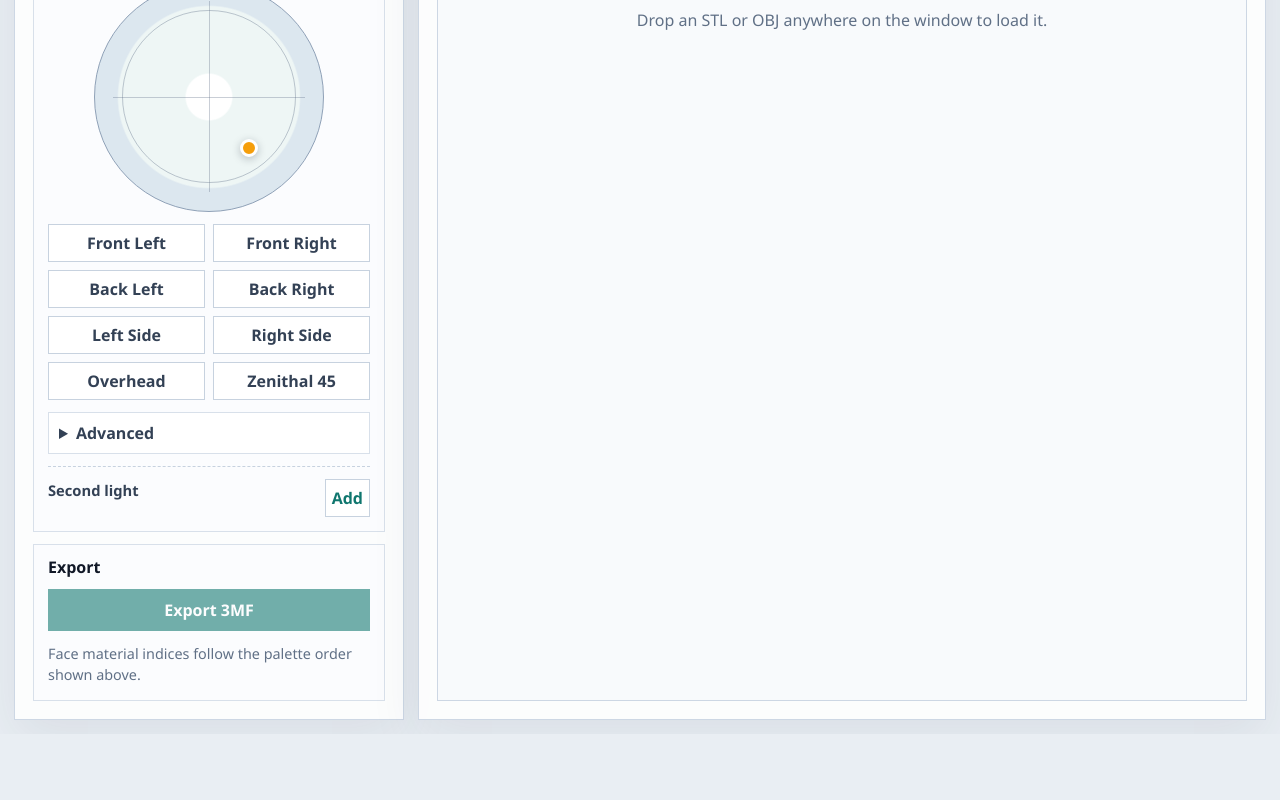
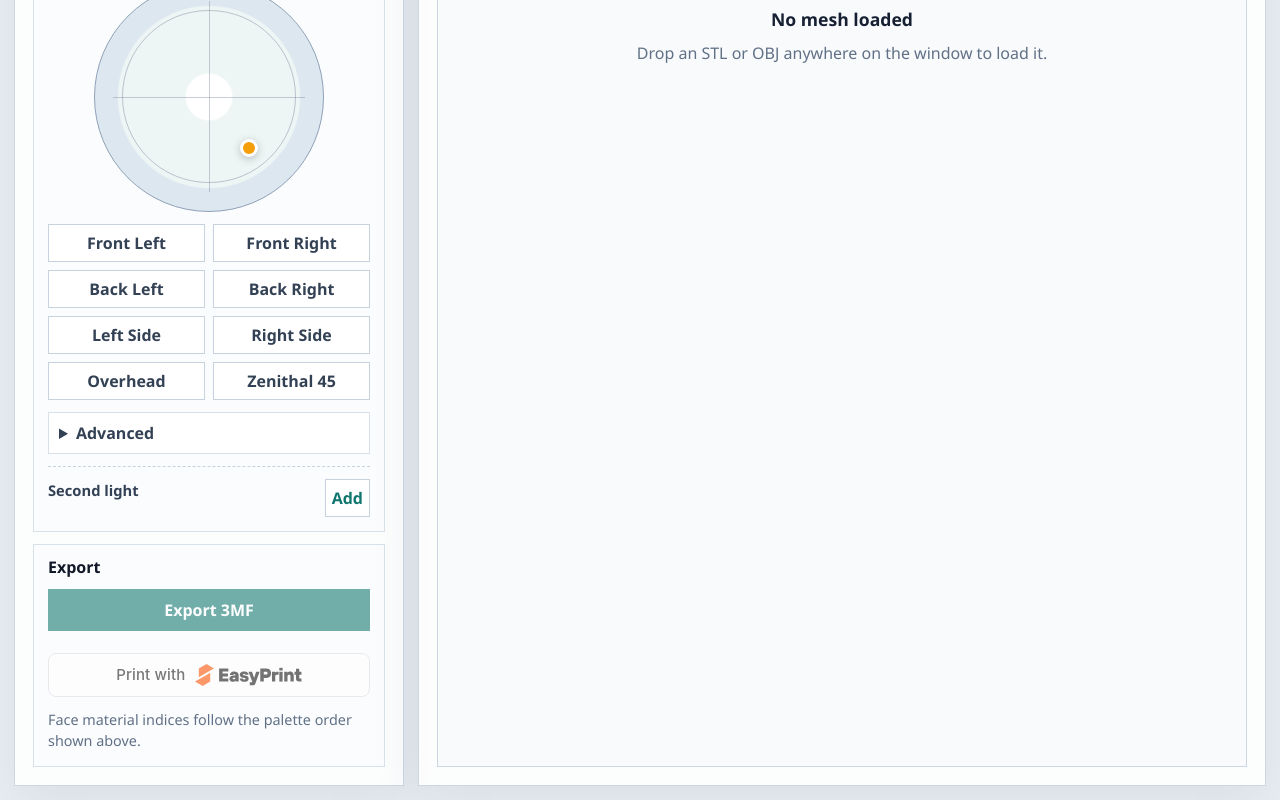
Before and after one commit to prusa3d/Color-Mix-Shading, a React (Vite) app: page / in a window 1280 px wide. Shown: the part 783-1583 px from the top of the page. Before the commit the page ends 1517 px from the top, so only its background shows below. Built offline with nearby package versions, Linux system fonts and the light colour scheme.

Commit message:
add print with Prusa EasyPrint

```diff
--- a/src/App.tsx
+++ b/src/App.tsx
@@ -1,5 +1,7 @@
 import { useCallback, useEffect, useMemo, useRef, useState, type ChangeEvent, type PointerEvent } from 'react';
-import { exportMeshAsThreeMf } from './lib/export/threeMf';
+import { saveAs } from 'file-saver';
+import { buildThreeMfBlob } from './lib/export/threeMf';
+import { openInEasyPrint } from './lib/export/easyprint';
 import { computeAssignments } from './lib/materials/assignMaterials';
 import { parseMeshFile } from './lib/mesh/parseMesh';
 import { normalize } from './lib/mesh/vector';
@@ -191,6 +193,7 @@ export default function App() {
   const [secondLightColor, setSecondLightColor] = useState<string | null>(null);
   const [isProcessing, setIsProcessing] = useState(false);
   const [isExporting, setIsExporting] = useState(false);
+  const [isSendingToEasyPrint, setIsSendingToEasyPrint] = useState(false);
   const [status, setStatus] = useState<string>('Ready for STL, OBJ, or 3MF import.');
   const [error, setError] = useState<string | null>(null);
   const [isDragging, setIsDragging] = useState(false);
@@ -315,6 +318,26 @@ export default function App() {
     event.target.value = '';
   };
 
+  const prepareThreeMfBlob = async () => {
+    if (!originalMesh) {
+      return null;
+    }
+
+    const { assignments, materials } = await computeAssignments(originalMesh, {
+      mode,
+      lightDirection,
+      axis,
+      materialCount,
+      palette,
+      secondLight:
+        secondLightColor !== null
+          ? { direction: secondLightDirection, color: secondLightColor }
+          : null,
+    });
+    setStatus('Packaging 3MF...');
+    return buildThreeMfBlob(originalMesh, assignments, materials);
+  };
+
   const handleExport = async () => {
     if (!originalMesh) {
       return;
@@ -326,19 +349,11 @@ export default function App() {
     setStatus('Computing material assignments...');
 
     try {
-      const { assignments, materials } = await computeAssignments(originalMesh, {
-        mode,
-        lightDirection,
-        axis,
-        materialCount,
-        palette,
-        secondLight:
-          secondLightColor !== null
-            ? { direction: secondLightDirection, color: secondLightColor }
-            : null,
-      });
-      setStatus('Packaging 3MF...');
-      const result = await exportMeshAsThreeMf(originalMesh, assignments, materials);
+      const result = await prepareThreeMfBlob();
+      if (!result) {
+        return;
+      }
+      saveAs(result.blob, result.fileName);
       setStatus(`Exported ${result.fileName} with ${result.materialCount} materials.`);
     } catch (caughtError) {
       setError(caughtError instanceof Error ? caughtError.message : '3MF export failed.');
@@ -346,6 +361,39 @@ export default function App() {
     } finally {
       setIsProcessing(false);
       setIsExporting(false);
+    }
+  };
+
+  const handlePrintWithEasyPrint = async () => {
+    if (!originalMesh) {
+      return;
+    }
+
+    setIsProcessing(true);
+    setIsSendingToEasyPrint(true);
+    setError(null);
+    setStatus('Computing material assignments...');
+
+    try {
+      const result = await prepareThreeMfBlob();
+      if (!result) {
+        return;
+      }
+      setStatus('Sending to EasyPrint...');
+      openInEasyPrint(result.blob, result.fileName, {
+        sourceName: 'Color Mix Shading',
+        sourceUrl: window.location.href,
+        target: 'blank',
+      });
+      setStatus(`Opened ${result.fileName} in EasyPrint.`);
+    } catch (caughtError) {
+      setError(
+        caughtError instanceof Error ? caughtError.message : 'Failed to send to EasyPrint.',
+      );
+      setStatus('EasyPrint hand-off failed.');
+    } finally {
+      setIsProcessing(false);
+      setIsSendingToEasyPrint(false);
     }
   };
 
@@ -513,6 +561,42 @@ export default function App() {
           <button className="primary-button" type="button" onClick={handleExport} disabled={!originalMesh || isProcessing}>
             {isExporting ? 'Exporting...' : 'Export 3MF'}
           </button>
+          <button
+            className="easyprint-button"
+            type="button"
+            onClick={handlePrintWithEasyPrint}
+            disabled={!originalMesh || isProcessing}
+          >
+            <span className="easyprint-button__label">
+              {isSendingToEasyPrint ? 'Sending...' : 'Print with'}
+            </span>
+            {isSendingToEasyPrint ? null : (
+              <svg
+                className="easyprint-button__logo"
+                xmlns="http://www.w3.org/2000/svg"
+                viewBox="0 0 406.37 83.99"
+                aria-hidden="true"
+                focusable="false"
+              >
+                <g fill="#fd5000">
+                  <polygon points="72.66 16.8 43.59 .01 14.52 16.8 14.52 50.36 43.59 33.58 72.66 16.8" />
+                  <polygon points="0 67.2 29.08 83.98 58.15 67.2 58.15 33.63 29.08 50.41 0 67.2" />
+                </g>
+                <g fill="#121212">
+                  <polygon points="92.02 67.2 127.3 67.2 127.3 55.1 105.34 55.1 105.34 47.76 125.86 47.76 125.86 36.24 105.34 36.24 105.34 28.82 127.3 28.82 127.3 16.8 92.02 16.8 92.02 67.2" />
+                  <path d="M158.73,30.94c-2.59-1.27-5.64-1.91-9.14-1.91-3.26,0-6.12.58-8.57,1.73-2.45,1.15-4.36,2.69-5.72,4.61-1.37,1.92-2.17,4.01-2.41,6.26h12.02c.82-1.82,2.38-2.74,4.68-2.74,1.34,0,2.47.44,3.38,1.33.91.89,1.37,2.03,1.37,3.42v.65h-7.85c-4.9,0-8.64,1.12-11.23,3.35-2.59,2.23-3.89,5.17-3.89,8.82,0,2.16.54,4.1,1.62,5.83,1.08,1.73,2.65,3.1,4.72,4.1,2.06,1.01,4.49,1.51,7.27,1.51,2.21,0,4.19-.37,5.94-1.12,1.75-.74,3.01-1.57,3.78-2.48h.36l.72,2.88h11.02v-23.54c0-2.78-.7-5.28-2.09-7.49-1.39-2.21-3.38-3.95-5.98-5.22ZM154.34,52.72c0,1.78-.55,3.18-1.66,4.21s-2.62,1.55-4.54,1.55c-1.39,0-2.45-.29-3.17-.86s-1.08-1.37-1.08-2.38.38-1.73,1.15-2.3c.77-.58,1.92-.86,3.46-.86h5.83v.65Z" />
+                  <path d="M192.07,43.94l-5.4-.79c-2.35-.33-3.53-1.15-3.53-2.45,0-.72.38-1.34,1.15-1.87.77-.53,1.87-.79,3.31-.79,1.58,0,2.79.3,3.64.9.84.6,1.26,1.38,1.26,2.34h12.1c0-2.06-.65-4.06-1.94-5.98-1.3-1.92-3.23-3.48-5.8-4.68-2.57-1.2-5.65-1.8-9.25-1.8s-6.59.54-9.11,1.62c-2.52,1.08-4.42,2.54-5.69,4.39-1.27,1.85-1.91,3.9-1.91,6.16,0,3.12,1.09,5.66,3.28,7.63,2.18,1.97,5.46,3.29,9.83,3.96l5.26.79c1.34.19,2.28.52,2.81.97.53.46.79,1.09.79,1.91,0,.77-.41,1.4-1.22,1.91s-2.04.76-3.67.76c-1.78,0-3.08-.31-3.92-.94-.84-.62-1.26-1.44-1.26-2.45h-12.17c0,1.97.61,3.91,1.84,5.83,1.22,1.92,3.14,3.53,5.76,4.82,2.62,1.3,5.87,1.94,9.76,1.94s6.83-.54,9.4-1.62c2.57-1.08,4.49-2.54,5.76-4.39,1.27-1.85,1.91-3.88,1.91-6.08,0-6.77-4.32-10.8-12.96-12.1Z" />
+                  <path d="M226.64,51.07h-1.44l-7.63-21.31h-13.32l14.83,38.52-.29.65c-.38.82-1.08,1.22-2.09,1.22h-7.63v11.45h10.8c3.12,0,5.5-.61,7.13-1.84,1.63-1.22,2.93-3.18,3.89-5.87l15.77-44.14h-13.32l-6.7,21.31Z" />
+                  <path d="M282.18,19.03c-2.62-1.49-5.63-2.23-9.04-2.23h-23.9v50.4h13.32v-14.04h10.58c3.41,0,6.42-.74,9.04-2.23,2.62-1.49,4.64-3.61,6.08-6.37,1.44-2.76,2.16-5.96,2.16-9.61s-.72-6.84-2.16-9.58c-1.44-2.74-3.47-4.85-6.08-6.34ZM275.73,38.86c-.91.98-2.06,1.48-3.46,1.48h-9.72v-10.8h9.72c1.39,0,2.54.5,3.46,1.51.91,1.01,1.37,2.3,1.37,3.89s-.46,2.94-1.37,3.92Z" />
+                  <path d="M308.51,30.55c-1.18.53-2.03,1.15-2.56,1.87h-.36l-.72-2.66h-10.94v37.44h12.46v-19.22c0-4.42,2.11-6.62,6.34-6.62h6.48v-11.59h-6.77c-1.44,0-2.75.26-3.92.79Z" />
+                  <rect x="321.83" y="14.64" width="12.74" height="10.08" />
+                  <rect x="321.97" y="29.76" width="12.46" height="37.44" />
+                  <path d="M370.08,30.91c-2.16-1.25-4.66-1.87-7.49-1.87-2.3,0-4.32.37-6.05,1.12-1.73.75-3,1.57-3.82,2.48h-.36l-.72-2.88h-10.94v37.44h12.46v-20.23c0-1.73.52-3.14,1.55-4.25,1.03-1.1,2.41-1.66,4.14-1.66s3.11.55,4.14,1.66c1.03,1.11,1.55,2.52,1.55,4.25v20.23h12.46v-22.9c0-3.07-.61-5.76-1.84-8.06s-2.92-4.08-5.08-5.33Z" />
+                  <path d="M406.37,41.35v-11.59h-8.28v-11.45h-12.46v11.45h-5.76v11.59h5.76v14.69c0,3.6,1.01,6.36,3.03,8.28,2.02,1.92,4.97,2.88,8.86,2.88h8.86v-11.38h-5.76c-.91,0-1.56-.19-1.94-.58-.38-.38-.58-1.03-.58-1.94v-11.95h8.28Z" />
+                </g>
+              </svg>
+            )}
+          </button>
           <p className="helper-copy">Face material indices follow the palette order shown above.</p>
         </section>
       </aside>
--- /dev/null
+++ b/src/lib/export/easyprint.ts
@@ -0,0 +1,50 @@
+const EASYPRINT_IMPORT_URL = 'https://slicer.printables.com/import';
+
+type OpenTarget = 'self' | 'blank';
+
+export interface OpenInEasyPrintOptions {
+  sourceName?: string;
+  sourceUrl?: string;
+  target?: OpenTarget;
+}
+
+export function openInEasyPrint(
+  blob: Blob,
+  fileName: string,
+  { sourceName, sourceUrl, target = 'blank' }: OpenInEasyPrintOptions = {},
+): void {
+  const form = document.createElement('form');
+  form.method = 'POST';
+  form.action = EASYPRINT_IMPORT_URL;
+  form.enctype = 'multipart/form-data';
+  form.style.display = 'none';
+  if (target === 'blank') {
+    form.target = '_blank';
+  }
+
+  const file = new File([blob], fileName, { type: blob.type || 'model/3mf' });
+
+  const fileInput = document.createElement('input');
+  fileInput.type = 'file';
+  fileInput.name = 'file';
+  const dt = new DataTransfer();
+  dt.items.add(file);
+  fileInput.files = dt.files;
+  form.appendChild(fileInput);
+
+  const appendHidden = (name: string, value: string) => {
+    const input = document.createElement('input');
+    input.type = 'hidden';
+    input.name = name;
+    input.value = value;
+    form.appendChild(input);
+  };
+
+  appendHidden('file_name', fileName);
+  if (sourceName) appendHidden('file_source_name', sourceName);
+  if (sourceUrl) appendHidden('file_source_url', sourceUrl);
+
+  document.body.appendChild(form);
+  form.submit();
+  form.remove();
+}
--- a/src/lib/export/threeMf.ts
+++ b/src/lib/export/threeMf.ts
@@ -182,11 +182,11 @@ function createRootRelationshipsXml(): string {
 </Relationships>`;
 }
 
-export async function exportMeshAsThreeMf(
+export async function buildThreeMfBlob(
   mesh: ParsedMesh,
   assignments: Uint8Array,
   materials: MaterialRecipe[],
-): Promise<{ fileName: string; materialCount: number }> {
+): Promise<{ blob: Blob; fileName: string; materialCount: number }> {
   const zip = new JSZip();
   const fileName = `${slugifyFileName(mesh.name)}-color-mix.3mf`;
 
@@ -198,7 +198,17 @@ export async function exportMeshAsThreeMf(
   zip.file('Metadata/Slic3r_PE_model.config', createSlic3rPeModelConfig(mesh));
 
   const zipBlob = await zip.generateAsync({ type: 'blob', compression: 'DEFLATE' });
-  saveAs(new Blob([zipBlob], { type: 'model/3mf' }), fileName);
+  const blob = new Blob([zipBlob], { type: 'model/3mf' });
 
-  return { fileName, materialCount: materials.length };
+  return { blob, fileName, materialCount: materials.length };
 }
+
+export async function exportMeshAsThreeMf(
+  mesh: ParsedMesh,
+  assignments: Uint8Array,
+  materials: MaterialRecipe[],
+): Promise<{ fileName: string; materialCount: number }> {
+  const { blob, fileName, materialCount } = await buildThreeMfBlob(mesh, assignments, materials);
+  saveAs(blob, fileName);
+  return { fileName, materialCount };
+}
--- a/src/styles.css
+++ b/src/styles.css
@@ -415,6 +415,58 @@ select {
   opacity: 0.58;
 }
 
+.easyprint-button {
+  display: inline-flex;
+  align-items: center;
+  justify-content: center;
+  gap: 10px;
+  margin-top: 10px;
+  width: 100%;
+  min-height: 42px;
+  padding: 10px 18px;
+  background: #fff;
+  color: #1a1a1a;
+  border: 1px solid #dadce0;
+  border-radius: 8px;
+  font-family: 'Inter', system-ui, -apple-system, sans-serif;
+  font-size: 15px;
+  font-weight: 500;
+  line-height: 1;
+  cursor: pointer;
+  transition:
+    box-shadow 0.15s ease,
+    border-color 0.15s ease;
+}
+
+.easyprint-button:hover:not(:disabled) {
+  border-color: #c5c9d0;
+  box-shadow: 0 1px 3px rgba(0, 0, 0, 0.1);
+}
+
+.easyprint-button:active:not(:disabled) {
+  background: #f7f7f9;
+}
+
+.easyprint-button:focus-visible {
+  outline: 2px solid #fd5000;
+  outline-offset: 2px;
+}
+
+.easyprint-button:disabled {
+  cursor: not-allowed;
+  opacity: 0.58;
+}
+
+.easyprint-button__label {
+  letter-spacing: 0.01em;
+}
+
+.easyprint-button__logo {
+  height: 22px;
+  width: auto;
+  display: block;
+}
+
 .checkbox-row {
   display: flex;
   align-items: center;
```
